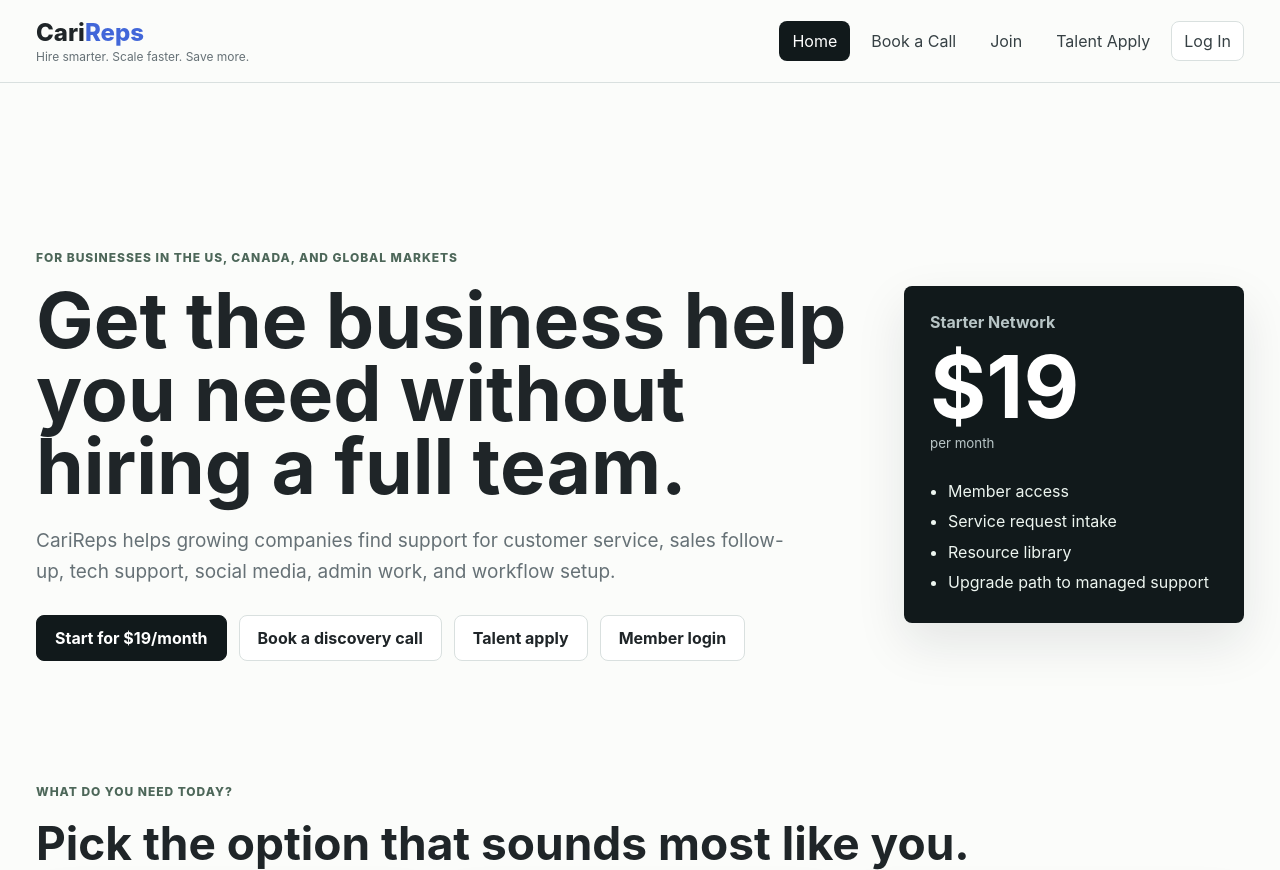
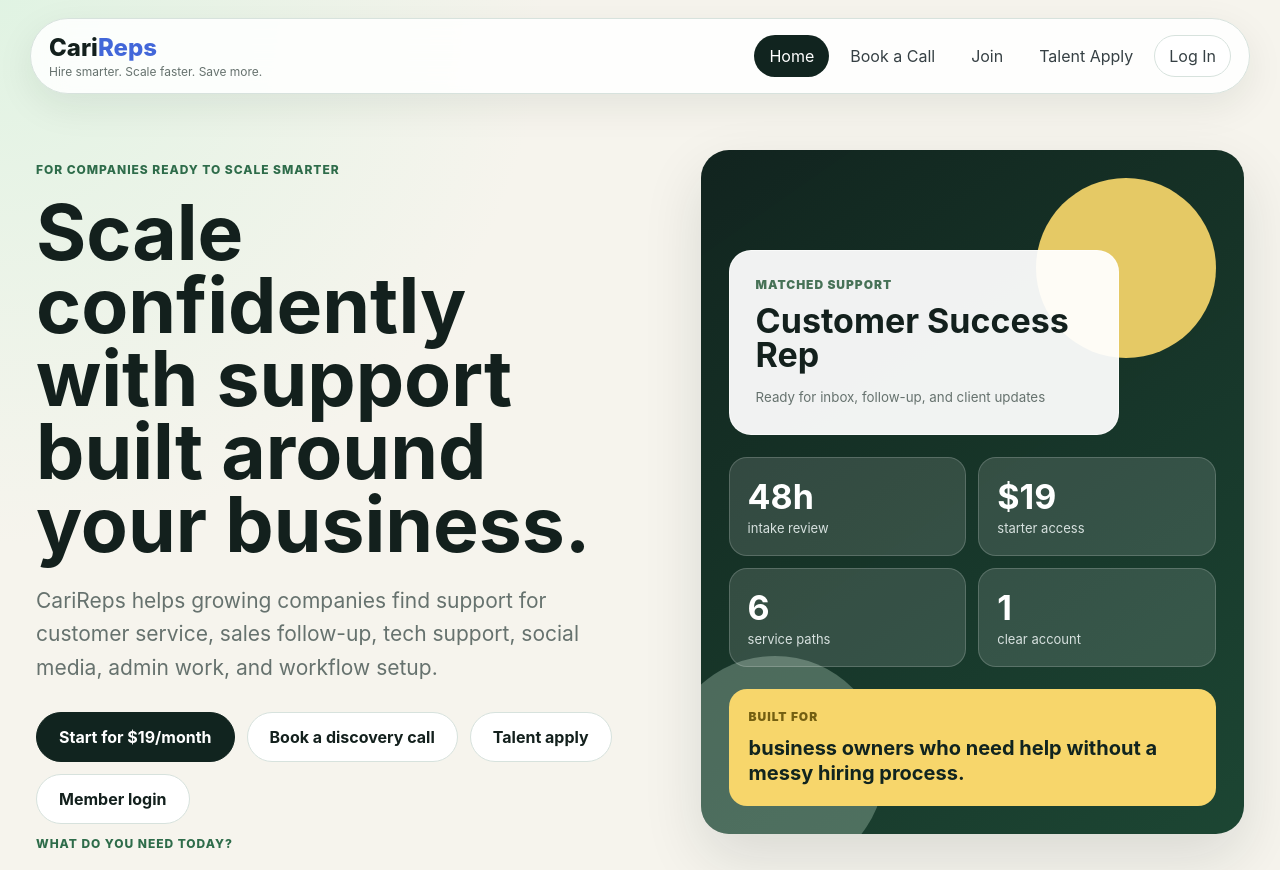
Before and after one commit to conroyd372-pixel/cru, a website: page index.html in a window 1280 px wide. Shown: the top 870 px of the page. Drawn offline with Linux system fonts and the light colour scheme.

Commit message:
style: elevate CariReps landing page design

```diff
--- a/index.html
+++ b/index.html
@@ -26,8 +26,8 @@
     <section id="home" class="page active">
       <div class="hero">
         <div class="hero-copy">
-          <p class="section-label">For businesses in the US, Canada, and global markets</p>
-          <h1>Get the business help you need without hiring a full team.</h1>
+          <p class="section-label">For companies ready to scale smarter</p>
+          <h1>Scale confidently with support built around your business.</h1>
           <p>CariReps helps growing companies find support for customer service, sales follow-up, tech support, social media, admin work, and workflow setup.</p>
           <div class="hero-actions">
             <a class="button primary" href="#join" data-route="join">Start for $19/month</a>
@@ -36,16 +36,22 @@
             <a class="button" href="#join" data-route="join">Member login</a>
           </div>
         </div>
-        <aside class="price-panel" aria-label="Starter subscription">
-          <span>Starter Network</span>
-          <strong>$19</strong>
-          <small>per month</small>
-          <ul>
-            <li>Member access</li>
-            <li>Service request intake</li>
-            <li>Resource library</li>
-            <li>Upgrade path to managed support</li>
-          </ul>
+        <aside class="hero-visual" aria-label="CariReps service preview">
+          <div class="talent-card main-talent">
+            <span>Matched Support</span>
+            <strong>Customer Success Rep</strong>
+            <small>Ready for inbox, follow-up, and client updates</small>
+          </div>
+          <div class="talent-grid-mini">
+            <div><strong>48h</strong><span>intake review</span></div>
+            <div><strong>$19</strong><span>starter access</span></div>
+            <div><strong>6</strong><span>service paths</span></div>
+            <div><strong>1</strong><span>clear account</span></div>
+          </div>
+          <div class="hero-note">
+            <span>Built for</span>
+            <strong>business owners who need help without a messy hiring process.</strong>
+          </div>
         </aside>
       </div>
 
--- a/styles.css
+++ b/styles.css
@@ -1,15 +1,15 @@
 :root {
-  --ink: #1f2528;
-  --muted: #667176;
-  --line: #d9e0df;
-  --paper: #fbfcfa;
+  --ink: #13201d;
+  --muted: #66726e;
+  --line: #d7e2dd;
+  --paper: #f6f4ed;
   --panel: #ffffff;
-  --dark: #11191b;
-  --mint: #d9f2e6;
+  --dark: #11241f;
+  --mint: #d8f3df;
   --blue: #dcecff;
-  --gold: #ffe7a3;
+  --gold: #f7d66b;
   --coral: #ffd8ca;
-  --shadow: 0 20px 50px rgba(22, 32, 35, .10);
+  --shadow: 0 24px 60px rgba(17, 36, 31, .12);
   font-family: Inter, ui-sans-serif, system-ui, -apple-system, BlinkMacSystemFont, "Segoe UI", sans-serif;
 }
 
@@ -17,7 +17,9 @@
 html { scroll-behavior: smooth; }
 body {
   margin: 0;
-  background: var(--paper);
+  background:
+    radial-gradient(circle at top left, rgba(216, 243, 223, .72), transparent 34rem),
+    var(--paper);
   color: var(--ink);
 }
 
@@ -37,21 +39,26 @@
   align-items: center;
   justify-content: space-between;
   gap: 20px;
-  padding: 18px 36px;
-  background: rgba(251, 252, 250, .92);
+  margin: 18px auto 0;
+  width: min(1220px, calc(100% - 32px));
+  padding: 14px 18px;
+  background: rgba(255, 255, 255, .86);
   border-bottom: 1px solid var(--line);
+  border: 1px solid var(--line);
+  border-radius: 999px;
   backdrop-filter: blur(16px);
+  box-shadow: 0 12px 38px rgba(17, 36, 31, .08);
 }
 
 .brand { text-decoration: none; display: grid; gap: 2px; }
 .brand > span { font-size: 24px; font-weight: 850; }
 .brand > span span { color: #4267d9; }
 .brand small { color: var(--muted); font-size: 12px; }
-.top-nav { display: flex; gap: 8px; align-items: center; }
+.top-nav { display: flex; gap: 6px; align-items: center; }
 .top-nav a, .menu-button {
   border: 1px solid transparent;
-  border-radius: 8px;
-  padding: 9px 12px;
+  border-radius: 999px;
+  padding: 10px 14px;
   text-decoration: none;
   color: #364044;
 }
@@ -72,22 +79,22 @@
 .menu-button { display: none; background: white; border-color: var(--line); }
 
 main { min-height: calc(100vh - 75px); }
-.page { display: none; padding: 44px 36px 72px; }
+.page { display: none; padding: 56px 36px 72px; }
 .page.active { display: block; }
 
 .hero {
-  min-height: calc(100vh - 145px);
+  min-height: calc(100vh - 128px);
   display: grid;
-  grid-template-columns: minmax(0, 1fr) 340px;
-  gap: 44px;
+  grid-template-columns: minmax(0, 1.05fr) minmax(360px, .95fr);
+  gap: 64px;
   align-items: center;
-  max-width: 1220px;
+  max-width: 1240px;
   margin: 0 auto;
 }
-.hero-copy p:not(.section-label) { font-size: 19px; max-width: 760px; }
+.hero-copy p:not(.section-label) { font-size: 21px; max-width: 680px; }
 .section-label {
   text-transform: uppercase;
-  color: #4d6759;
+  color: #2e6c4a;
   font-size: 12px;
   font-weight: 800;
   letter-spacing: .08em;
@@ -98,27 +105,121 @@
   display: inline-flex;
   align-items: center;
   justify-content: center;
-  min-height: 46px;
-  padding: 0 18px;
+  min-height: 50px;
+  padding: 0 22px;
   border: 1px solid var(--line);
-  border-radius: 8px;
+  border-radius: 999px;
   background: white;
   text-decoration: none;
   font-weight: 750;
 }
 .button.primary { background: var(--dark); border-color: var(--dark); color: white; }
+.button:hover {
+  transform: translateY(-1px);
+  box-shadow: 0 12px 24px rgba(17, 36, 31, .12);
+}
 
-.price-panel {
-  background: var(--dark);
+.hero-visual {
+  position: relative;
+  min-height: 560px;
+  background:
+    linear-gradient(145deg, rgba(17, 36, 31, .96), rgba(29, 72, 52, .94)),
+    var(--dark);
   color: white;
-  border-radius: 8px;
+  border-radius: 28px;
+  padding: 28px;
+  box-shadow: var(--shadow);
+  overflow: hidden;
+}
+.hero-visual::before {
+  content: "";
+  position: absolute;
+  inset: 28px 28px auto auto;
+  width: 180px;
+  height: 180px;
+  border-radius: 50%;
+  background: var(--gold);
+  opacity: .92;
+}
+.hero-visual::after {
+  content: "";
+  position: absolute;
+  left: -36px;
+  bottom: -42px;
+  width: 220px;
+  height: 220px;
+  border-radius: 50%;
+  background: rgba(216, 243, 223, .28);
+}
+.talent-card,
+.talent-grid-mini,
+.hero-note {
+  position: relative;
+  z-index: 1;
+}
+.talent-card {
+  margin-top: 72px;
+  width: min(100%, 390px);
+  background: rgba(255, 255, 255, .94);
+  color: var(--ink);
+  border: 1px solid rgba(255, 255, 255, .62);
+  border-radius: 22px;
   padding: 26px;
-  box-shadow: var(--shadow);
 }
-.price-panel span { color: #b8c5c6; font-weight: 750; }
-.price-panel strong { display: block; font-size: 86px; line-height: 1; margin: 12px 0 2px; }
-.price-panel small { color: #b8c5c6; }
-.price-panel ul { margin: 24px 0 0; padding-left: 18px; line-height: 1.9; color: #edf5f0; }
+.talent-card span,
+.hero-note span {
+  display: block;
+  color: #477257;
+  text-transform: uppercase;
+  font-size: 12px;
+  font-weight: 900;
+  letter-spacing: .08em;
+  margin-bottom: 12px;
+}
+.talent-card strong {
+  display: block;
+  font-size: 34px;
+  line-height: 1;
+  margin-bottom: 14px;
+}
+.talent-card small {
+  color: var(--muted);
+  line-height: 1.5;
+}
+.talent-grid-mini {
+  display: grid;
+  grid-template-columns: repeat(2, minmax(0, 1fr));
+  gap: 12px;
+  margin-top: 22px;
+}
+.talent-grid-mini div {
+  background: rgba(255, 255, 255, .13);
+  border: 1px solid rgba(255, 255, 255, .18);
+  border-radius: 18px;
+  padding: 18px;
+}
+.talent-grid-mini strong {
+  display: block;
+  font-size: 34px;
+}
+.talent-grid-mini span {
+  color: #d7e1df;
+  font-size: 13px;
+}
+.hero-note {
+  margin-top: 22px;
+  background: var(--gold);
+  color: var(--dark);
+  border-radius: 18px;
+  padding: 20px;
+}
+.hero-note span {
+  color: #735f11;
+}
+.hero-note strong {
+  font-size: 20px;
+  line-height: 1.25;
+}
 
 .trust-strip {
   max-width: 1220px;
@@ -127,8 +228,11 @@
   grid-template-columns: repeat(4, 1fr);
   border: 1px solid var(--line);
   background: white;
+  border-radius: 24px;
+  overflow: hidden;
+  box-shadow: var(--shadow);
 }
-.trust-strip div { padding: 18px; border-right: 1px solid var(--line); }
+.trust-strip div { padding: 22px; border-right: 1px solid var(--line); }
 .trust-strip div:last-child { border-right: 0; }
 
 .path-section {
@@ -143,8 +247,8 @@
 .path-card {
   background: white;
   border: 1px solid var(--line);
-  border-radius: 8px;
-  padding: 24px;
+  border-radius: 24px;
+  padding: 28px;
   box-shadow: var(--shadow);
 }
 .path-card span {
@@ -170,7 +274,7 @@
   align-items: center;
   padding: 26px;
   border: 1px solid var(--line);
-  border-radius: 8px;
+  border-radius: 24px;
   background: white;
   box-shadow: var(--shadow);
 }
@@ -180,7 +284,7 @@
 }
 .mini-flow span {
   padding: 14px 16px;
-  border-radius: 8px;
+  border-radius: 999px;
   border: 1px solid var(--line);
   background: #eef7f2;
   font-weight: 850;
@@ -202,7 +306,7 @@
 .booking-card {
   background: white;
   border: 1px solid var(--line);
-  border-radius: 8px;
+  border-radius: 24px;
   padding: 24px;
   box-shadow: var(--shadow);
 }
@@ -227,7 +331,7 @@
 .checkout-card {
   background: white;
   border: 1px solid var(--line);
-  border-radius: 8px;
+  border-radius: 24px;
   padding: 24px;
   box-shadow: var(--shadow);
 }
@@ -267,8 +371,8 @@
 .role-grid article {
   background: white;
   border: 1px solid var(--line);
-  border-radius: 8px;
-  padding: 20px;
+  border-radius: 24px;
+  padding: 24px;
   box-shadow: var(--shadow);
 }
 .process-roadmap {
@@ -279,8 +383,8 @@
 .process-roadmap article {
   background: white;
   border: 1px solid var(--line);
-  border-radius: 8px;
-  padding: 18px;
+  border-radius: 22px;
+  padding: 22px;
 }
 .process-roadmap span {
   width: 36px;
@@ -300,8 +404,8 @@
 .comparison-grid article {
   background: white;
   border: 1px solid var(--line);
-  border-radius: 8px;
-  padding: 24px;
+  border-radius: 24px;
+  padding: 28px;
   box-shadow: var(--shadow);
 }
 .comparison-grid .preferred {
@@ -316,7 +420,7 @@
 }
 .picker-controls button {
   border: 1px solid var(--line);
-  border-radius: 8px;
+  border-radius: 999px;
   background: white;
   padding: 10px 13px;
   cursor: pointer;
@@ -331,8 +435,8 @@
 .picker-result {
   background: white;
   border: 1px solid var(--line);
-  border-radius: 8px;
-  padding: 24px;
+  border-radius: 24px;
+  padding: 28px;
   box-shadow: var(--shadow);
 }
 .help-strip {
@@ -344,7 +448,7 @@
   align-items: center;
   padding: 26px;
   border: 1px solid var(--line);
-  border-radius: 8px;
+  border-radius: 28px;
   background: var(--dark);
   color: white;
 }
@@ -421,8 +525,8 @@
 .card {
   background: var(--panel);
   border: 1px solid var(--line);
-  border-radius: 8px;
-  padding: 22px;
+  border-radius: 24px;
+  padding: 26px;
   box-shadow: var(--shadow);
 }
 .card a { font-weight: 800; text-decoration-thickness: 1px; text-underline-offset: 4px; }
```
